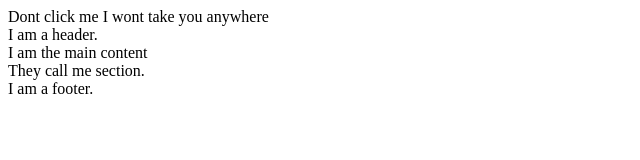
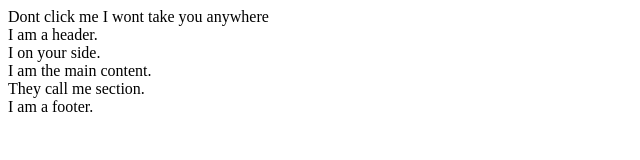
Before and after one commit to SethTobias/WebDevChallenge1, a plain HTML site: page index.html in a window 1280 px wide. Shown: the whole page, without its empty margins (0-640 px from the left). Drawn offline with Linux system fonts and the light colour scheme.

Commit message:
added aside

```diff
--- a/index.html
+++ b/index.html
@@ -10,7 +10,9 @@
 
     <header>I am a header.</header>
 
-    <main>I am the main content</main>
+    <aside>I on your side.</aside>
+
+    <main>I am the main content.</main>
 
     <section>They call me section.</section>
 
```
